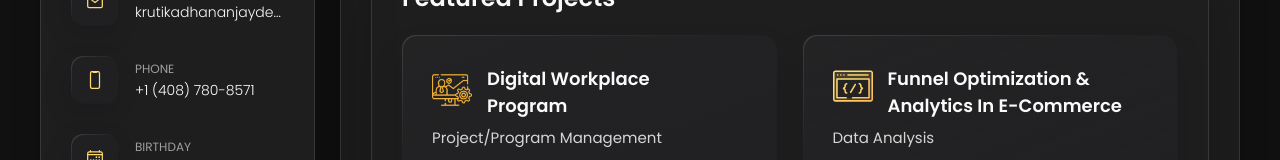
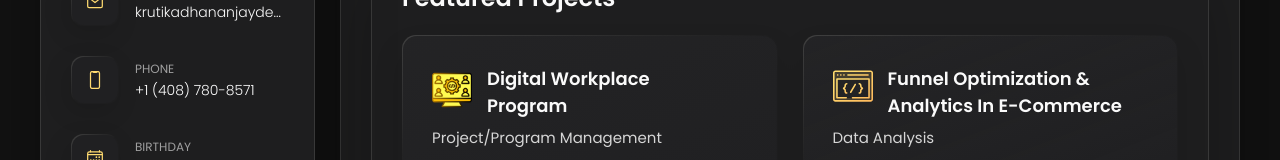
Before and after one commit to krutikadhananjaydeshpande/site, a plain HTML site: page index.html in a window 1280 px wide. Shown: the part 501-661 px from the top of the page. Drawn offline with nearby package versions, Linux system fonts and the light colour scheme.

Commit message:
Update index.html

```diff
--- a/index.html
+++ b/index.html
@@ -249,7 +249,7 @@
 	    <li class="service-item">
       <a href="">
         <div class="service-icon-box" style="float: left; margin-right: 15px;">
-          <img src="./assets/images/icon-pm.png" alt="Program Management icon" width="40">
+          <img src="./assets/images/icon-pm-3.png" alt="Program Management icon" width="40">
         </div>
         <div class="service-content-box">
           <h4 class="h4 service-item-title">Digital Workplace Program</h4>
```
